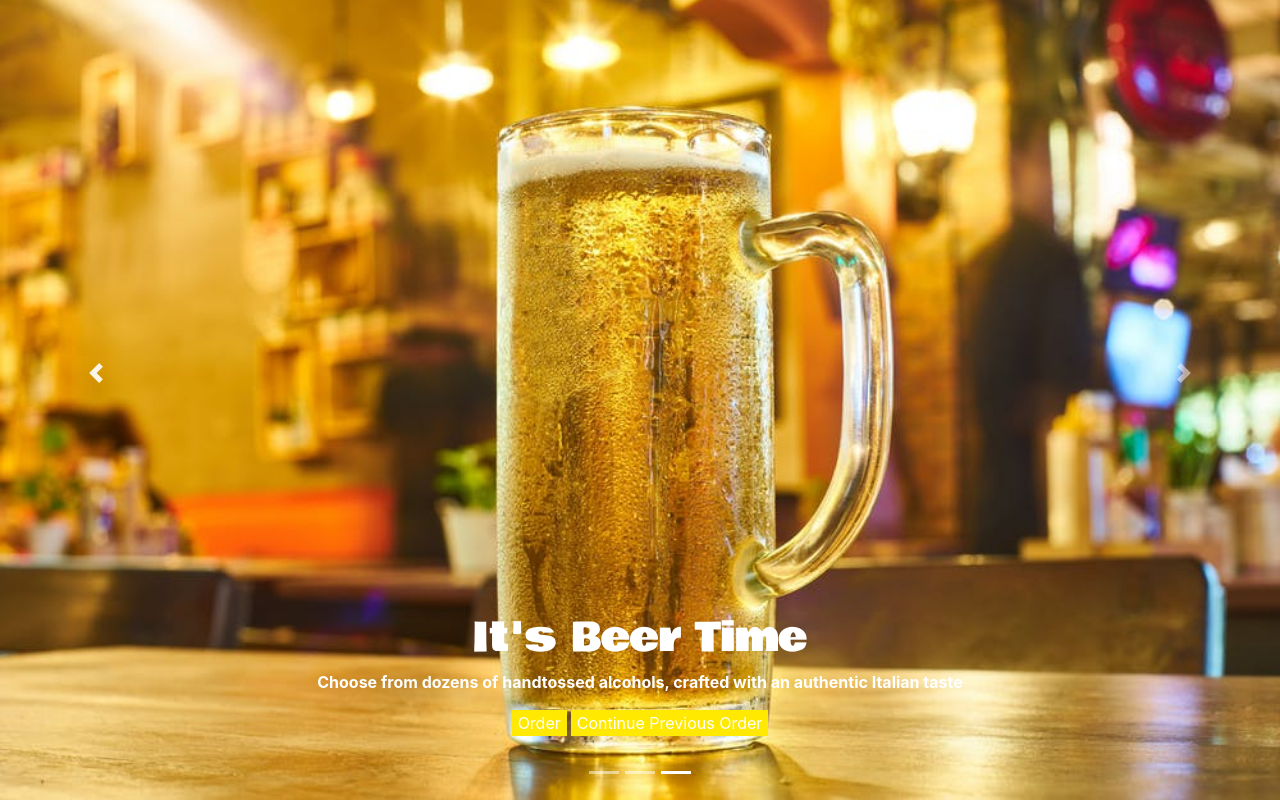
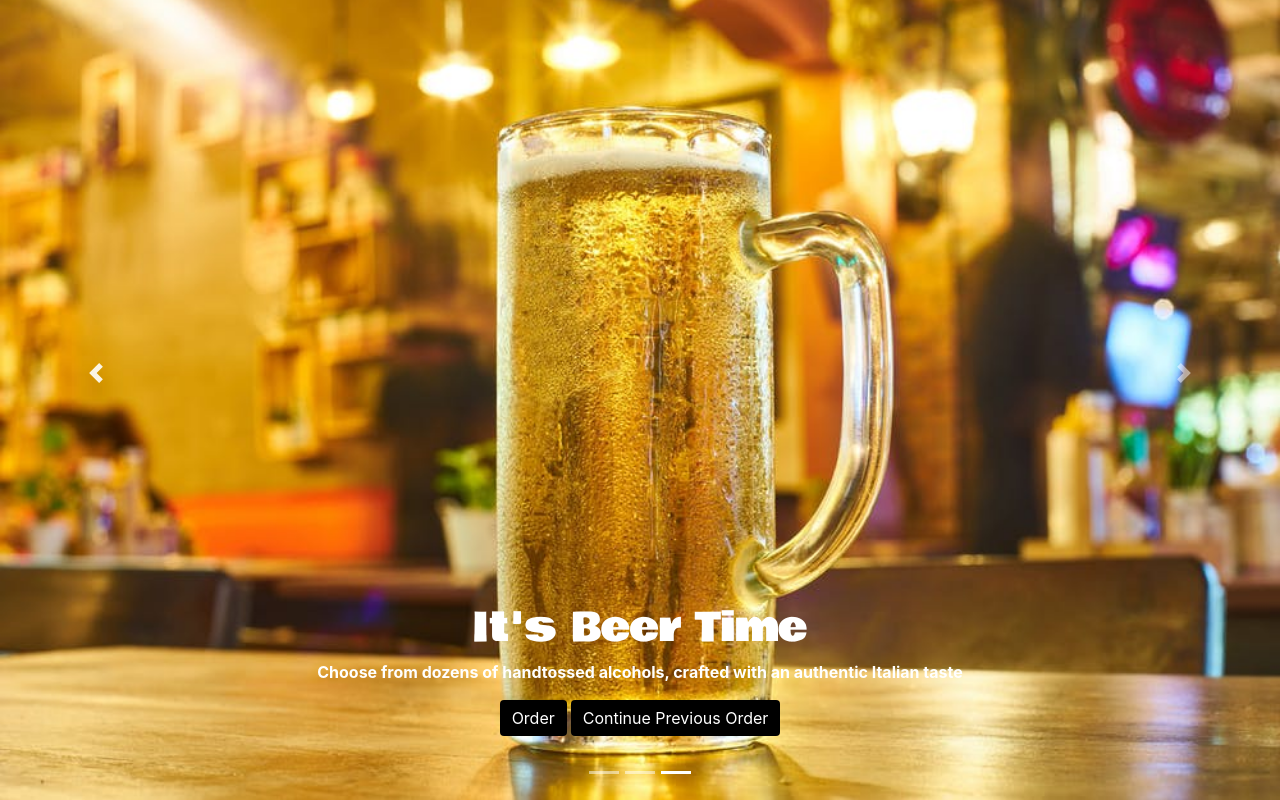
Before and after one commit to zhihil/PizzaTime, a React (Create React App) app: page /order in a window 1280 px wide. Both pictures are taken after a click on the item 676 px from the left and 1018 px from the top of the page. Shown: the part 140-940 px from the top of the page. Built offline with nearby package versions, Linux system fonts and the light colour scheme.

Commit message:
jumbotron ~ Changed jumbotron buttons to be more legible

```diff
--- a/src/components/LandingJumbotron/LandingJumbotron.styled.tsx
+++ b/src/components/LandingJumbotron/LandingJumbotron.styled.tsx
@@ -11,8 +11,12 @@ export const CarouselCaption = styled(Carousel.Caption)`
     }
 
     button {
-        background-color: #ffe900;
+        background-color: #000;
         color: #ffffff;
         border: none;
+
+        &:hover {
+            color: #ffe900;
+        }
     }
 `;
--- a/src/components/LandingJumbotron/LandingJumbotronComponent.tsx
+++ b/src/components/LandingJumbotron/LandingJumbotronComponent.tsx
@@ -17,8 +17,8 @@ export class LandingJumbotronComponent extends React.Component {
                             Choose from dozens of handtossed pizza, crafted with
                             an authentic Italian taste
                         </p>
-                        <button className="mr-1">Order</button>
-                        <button>Continue Previous Order</button>
+                        <button className="btn mr-1">Order</button>
+                        <button className="btn">Continue Previous Order</button>
                     </CarouselCaption>
                 </Carousel.Item>
                 <Carousel.Item>
@@ -29,8 +29,8 @@ export class LandingJumbotronComponent extends React.Component {
                             Choose from dozens of handtossed chicken, crafted
                             with an authentic Italian taste
                         </p>
-                        <button className="mr-1">Order</button>
-                        <button>Continue Previous Order</button>
+                        <button className="btn mr-1">Order</button>
+                        <button className="btn"> Continue Previous Order</button>
                     </CarouselCaption>
                 </Carousel.Item>
                 <Carousel.Item>
@@ -41,8 +41,8 @@ export class LandingJumbotronComponent extends React.Component {
                             Choose from dozens of handtossed alcohols, crafted
                             with an authentic Italian taste
                         </p>
-                        <button className="mr-1">Order</button>
-                        <button>Continue Previous Order</button>
+                        <button className="btn mr-1">Order</button>
+                        <button className="btn">Continue Previous Order</button>
                     </CarouselCaption>
                 </Carousel.Item>
             </Carousel>
```
